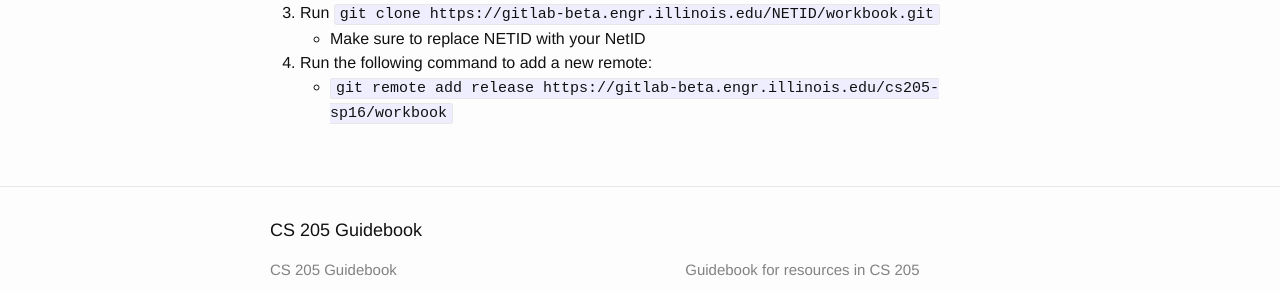
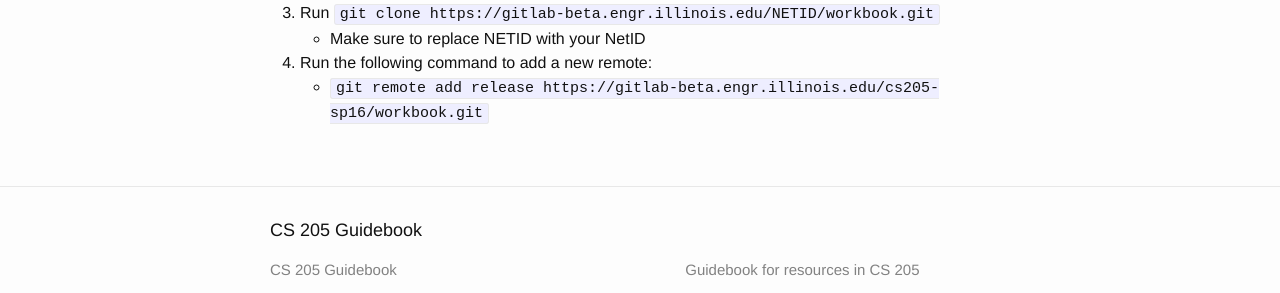
Before and after one commit to cs205uiuc/guidebook, a Jekyll site: the page built from _resources/gitlab.md, in a window 1280 px wide. Shown: the part 646-939 px from the top of the page. Built offline with Jekyll 4.4.1, drawn with Linux system fonts in a browser that asks for light colours; some of the changed lines change nothing that is shown.

Commit message:
typo fix

```diff
--- a/_resources/gitlab.md
+++ b/_resources/gitlab.md
@@ -30,4 +30,4 @@ to your CS 205 directory:
 3. Run `git clone https://gitlab-beta.engr.illinois.edu/NETID/workbook.git`
     - Make sure to replace NETID with your NetID
 4. Run the following command to add a new remote:
-    - `git remote add release https://gitlab-beta.engr.illinois.edu/cs205-sp16/workbook`
+    - `git remote add release https://gitlab-beta.engr.illinois.edu/cs205-sp16/workbook.git`
```
